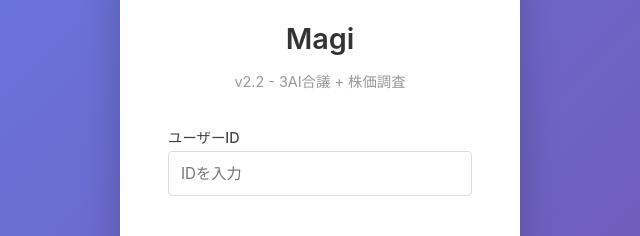
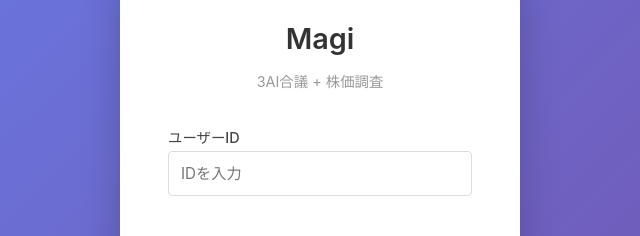
Before and after one commit to miroqu369/magi-sys, a website: page public/index.html in a window 1280 px wide. Shown: the part 128-364 px from the top of the page, 320-960 px from the left. Drawn offline with Linux system fonts and the light colour scheme.

```diff
--- a/public/index.html
+++ b/public/index.html
@@ -82,7 +82,7 @@
   <div class="login-container" id="loginContainer">
     <div class="login-box">
       <div class="login-title">Magi</div>
-      <div style="text-align: center; font-size: 0.9rem; color: #999; margin-bottom: 2rem;">v2.2 - 3AI合議 + 株価調査</div>
+      <div style="text-align: center; font-size: 0.9rem; color: #999; margin-bottom: 2rem;">3AI合議 + 株価調査</div>
 
       <div class="login-error" id="loginError"></div>
 
```
